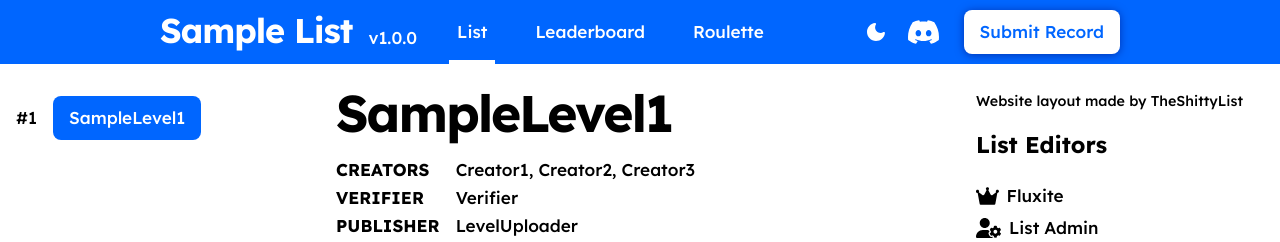
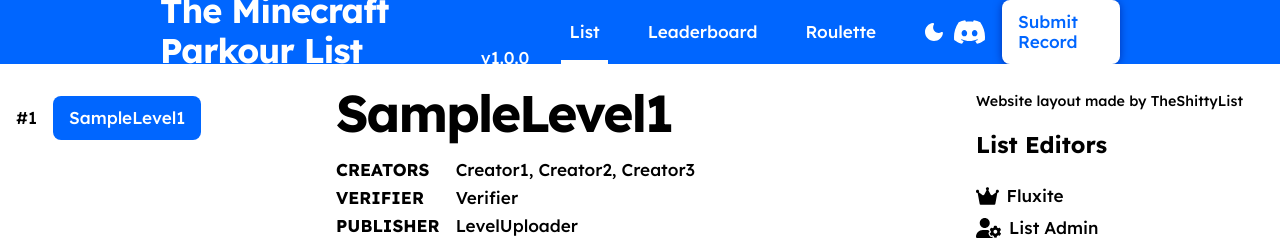
Before and after one commit to TheFluxite/NerveList, a plain HTML site: page index.html in a window 1280 px wide. Shown: the top 242 px of the page. Drawn offline with nearby package versions, Linux system fonts and the light colour scheme.

Commit message:
Update index.html

```diff
--- a/index.html
+++ b/index.html
@@ -3,7 +3,7 @@
     <head>
         <meta charset="UTF-8" />
         <meta name="viewport" content="width=1024" />
-        <title>Your List Name</title>
+        <title>The Minecraft Parkour List</title>
 
         <!-- Replace your server icon by uploading an image file named "list_icon.png"-->
         <link rel="icon" href="/list_icon.png" />
@@ -37,7 +37,7 @@
     <body id="app">
         <header :class="{ dark: store.dark }">
             <div class="logo">
-                <h2>Sample List</h2>
+                <h2>The Minecraft Parkour List</h2>
                 <p>v1.0.0</p>
             </div>
             <nav class="nav">
```
